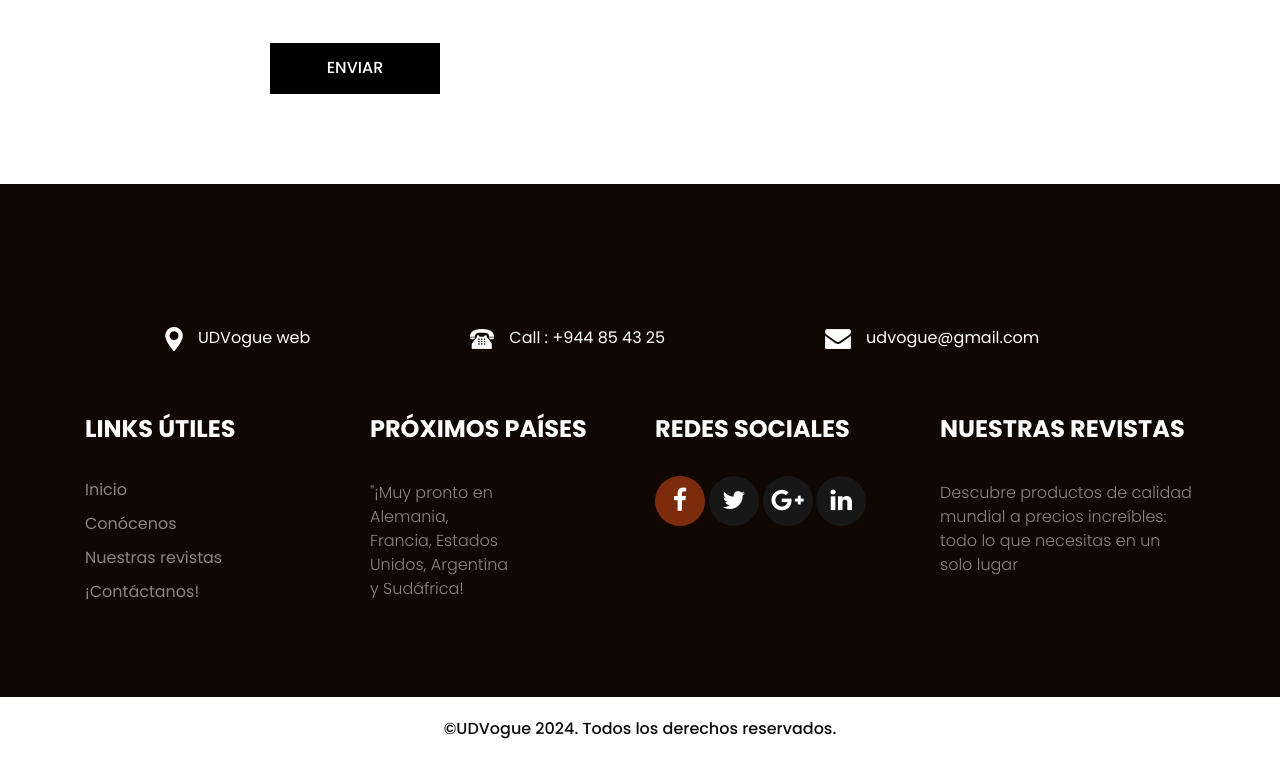
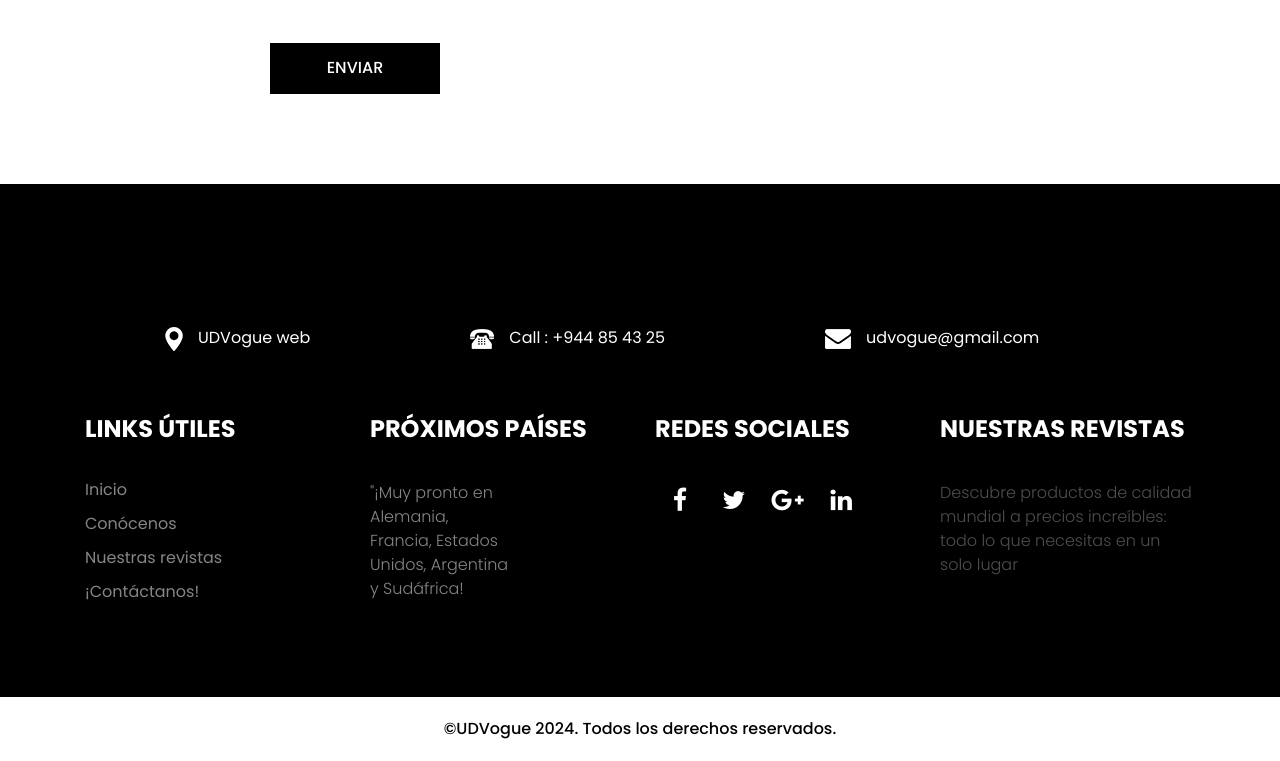
Before and after one commit to HugoReyIn/IWUDVogueDefinitivo, a Django app: page /UDVogueApp/ in a window 1280 px wide. Shown: the part 3404-4165 px from the top of the page. Run offline with Django 5.2, Linux system fonts and the light colour scheme; data comes from the database, SQL or seed files in the repository; some libraries are stand-ins or nearby versions.

Commit message:
modifcaciones en style.css

```diff
--- a/UDVogue/UDVogueApp/static/css/style.css
+++ b/UDVogue/UDVogueApp/static/css/style.css
@@ -736,11 +736,10 @@ input.email_text::placeholder {
 
 
 /* footer section start */
-
 .footer_section {
     width: 100%;
     float: left;
-    background-color: #100703;
+    background-color: black;
     height: auto;
     padding: 90px 0px;
 }
@@ -759,16 +758,16 @@ input.email_text::placeholder {
 .footer_location_text li {
     float: left;
     font-size: 16px;
-    color: #ffffff;
+    color: white;
     padding: 50px 80px;
 }
 
 .footer_location_text li a {
-    color: #ffffff;
+    color: white;
 }
 
 .footer_location_text li a:hover {
-    color: #7c2c0c;
+    color: #4f4e4e;
 }
 
 .padding_left_10 {
@@ -790,7 +789,7 @@ input.email_text::placeholder {
     padding: 0px;
     text-decoration: none;
     text-align: center;
-    color: #fff;
+    color: white;
     font-size: 25px;
     font-weight: normal;
     line-height: 2em;
@@ -801,9 +800,8 @@ input.email_text::placeholder {
 
 
 /* facebook button class*/
-
 .facebookBtn {
-    background: #171717;
+    background: black;
 }
 
 .facebookBtn:before {
@@ -814,19 +812,14 @@ input.email_text::placeholder {
 }
 
 .facebookBtn:hover {
-    color: #fff;
-    background: #7c2c0c;
-}
-
-a.facebookBtn.smGlobalBtn.active {
-    background: #7c2c0c;
+    color: white;
+    background: #4f4e4e;
 }
 
 
 /* twitter button class*/
-
 .twitterBtn {
-    background: #171717;
+    background: black;
 }
 
 .twitterBtn:before {
@@ -836,15 +829,14 @@ a.facebookBtn.smGlobalBtn.active {
 }
 
 .twitterBtn:hover {
-    color: #fff;
-    background: #7c2c0c;
+    color: white;
+    background: #4f4e4e;
 }
 
 
 /* google plus button class*/
-
 .googleplusBtn {
-    background: #171717;
+    background: black;
 }
 
 .googleplusBtn:before {
@@ -854,15 +846,14 @@ a.facebookBtn.smGlobalBtn.active {
 }
 
 .googleplusBtn:hover {
-    color: #fff;
-    background: #7c2c0c;
+    color: white;
+    background: #4f4e4e;
 }
 
 
 /* linkedin button class*/
-
 .linkedinBtn {
-    background: #171717;
+    background: black;
 }
 
 .linkedinBtn:before {
@@ -872,14 +863,14 @@ a.facebookBtn.smGlobalBtn.active {
 }
 
 .linkedinBtn:hover {
-    color: #fff;
-    background: #7c2c0c;
+    color: white;
+    background: #4f4e4e;
 }
 
 .useful_text {
     width: 100%;
     font-size: 24px;
-    color: #fcfcfc;
+    color: white;
     margin-bottom: 15px;
     font-weight: bold;
     text-transform: uppercase;
@@ -898,7 +889,7 @@ a.facebookBtn.smGlobalBtn.active {
     width: 100%;
     float: left;
     font-size: 16px;
-    color: #878585;
+    color: #4f4e4e;
     margin: 0px;
     padding-top: 10px;
 }
@@ -924,19 +915,16 @@ a.facebookBtn.smGlobalBtn.active {
 }
 
 .footer_menu li a:hover {
-    color: #7c2c0c;
+    color: #4f4e4e;
 }
-
-
 /* footer section end */
 
 
 /* copright section start */
-
 .copyright_section {
     width: 100%;
     float: left;
-    background-color: #ffffff;
+    background-color: white;
     height: auto;
 }
 
@@ -944,19 +932,17 @@ a.facebookBtn.smGlobalBtn.active {
     width: 100%;
     float: left;
     font-size: 16px;
-    color: #0b0b0c;
+    color: black;
     text-align: center;
     margin-left: 0px;
     font-weight: 500;
 }
 
 .copyright_text a {
-    color: #0b0b0c;
+    color: black;
 }
 
 .copyright_text a:hover {
-    color: #7c2c0c;
+    color: #4f4e4e;
 }
-
-
 /* copyright section end */
```
